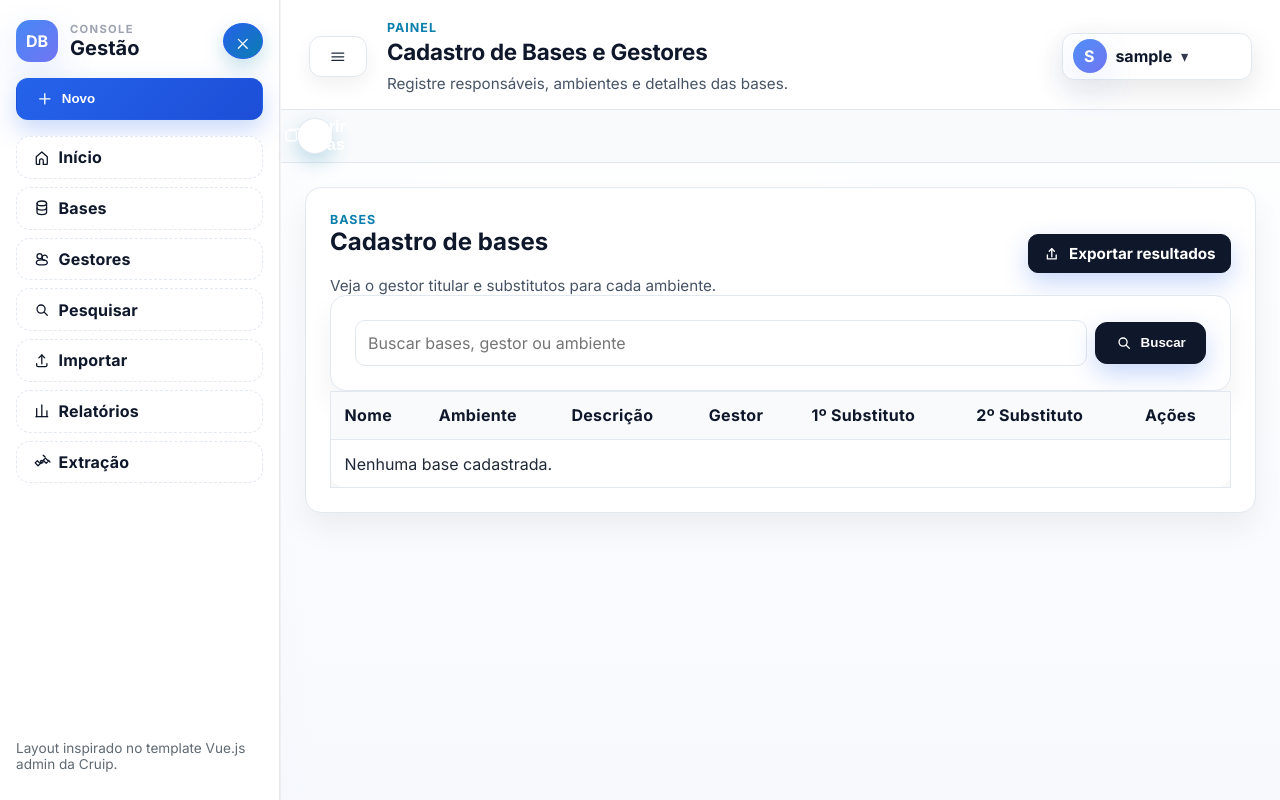
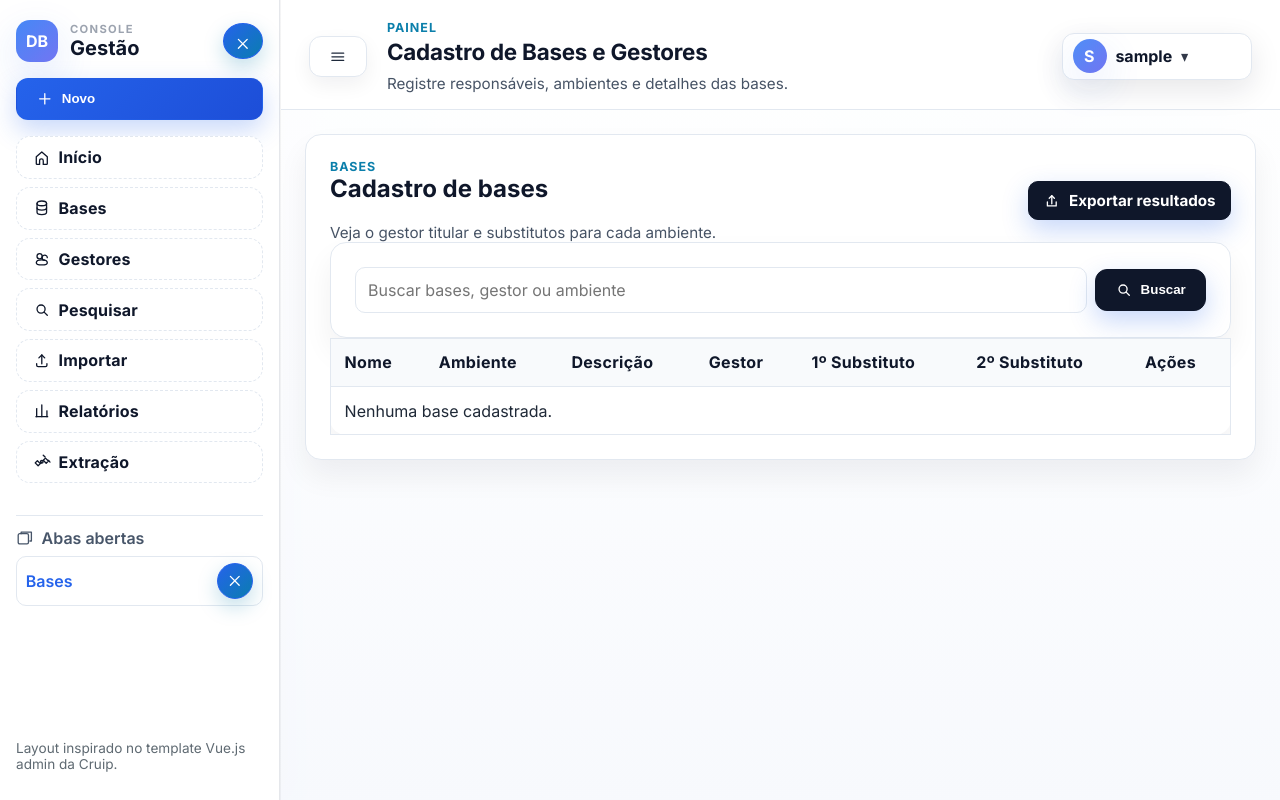
Before and after one commit to leandrojtv/Arquivos, a Flask app: page /bases in a window 1280 px wide. Run offline with Flask 3, Linux system fonts and the light colour scheme; the visitor is signed in with stand-in values (Sample User, id 1); data comes from the database, SQL or seed files in the repository; data that the repository does not hold is empty.

Commit message:
Move open tab drawer into sidebar

```diff
--- a/static/style.css
+++ b/static/style.css
@@ -1667,45 +1667,46 @@ table td.compact {
 }
 
 .tab-drawer {
-  display: flex;
-  align-items: center;
-  gap: 0.75rem;
-  padding: 0.5rem 1rem;
-  background: #f8fafc;
-  border-bottom: 1px solid #e2e8f0;
-}
-
-.tab-drawer .drawer-toggle {
-  display: inline-flex;
-  align-items: center;
+  margin: 1rem 0;
+  padding-top: 0.75rem;
+  border-top: 1px solid #e2e8f0;
+}
+
+.tab-drawer-header {
+  display: flex;
+  align-items: center;
+  gap: 0.5rem;
+  color: #475569;
+  font-weight: 600;
+  margin-bottom: 0.5rem;
+}
+
+.tab-drawer-list {
+  display: flex;
+  flex-direction: column;
   gap: 0.35rem;
-  padding: 0.4rem 0.65rem;
-  border: 1px solid #e2e8f0;
-  border-radius: 999px;
-  background: #fff;
-}
-
-.tab-drawer-list {
-  display: flex;
-  flex-wrap: wrap;
-  gap: 0.5rem;
 }
 
 .tab-pill {
-  display: inline-flex;
-  align-items: center;
+  display: flex;
+  align-items: center;
+  justify-content: space-between;
   gap: 0.25rem;
-  padding: 0.35rem 0.6rem;
+  padding: 0.35rem 0.55rem;
   background: #fff;
   border: 1px solid #e2e8f0;
-  border-radius: 999px;
-  box-shadow: 0 1px 2px rgba(15, 23, 42, 0.05);
+  border-radius: 10px;
+  box-shadow: inset 0 1px 0 rgba(255, 255, 255, 0.6);
 }
 
 .tab-pill a {
   color: #0f172a;
   text-decoration: none;
   font-weight: 600;
+  flex: 1;
+  white-space: nowrap;
+  overflow: hidden;
+  text-overflow: ellipsis;
 }
 
 .tab-pill a.active {
@@ -1713,15 +1714,7 @@ table td.compact {
 }
 
 .tab-pill .icon-button {
-  padding: 0.2rem;
-}
-
-.tab-drawer.open {
-  position: relative;
-}
-
-.tab-drawer:not(.open) .tab-drawer-list {
-  display: none;
+  padding: 0.1rem;
 }
 
 @media (max-width: 640px) {
--- a/templates/base.html
+++ b/templates/base.html
@@ -36,6 +36,13 @@
           <a class="button nav-button ghost" href="{{ url_for('reports') }}"><svg class="icon"><use href="#icon-chart"></use></svg><span>Relatórios</span></a>
           <a class="button nav-button ghost" href="{{ url_for('extraction_menu') }}"><svg class="icon"><use href="#icon-satellite"></use></svg><span>Extração</span></a>
         </nav>
+        <div class="tab-drawer" id="tabDrawer" aria-label="Páginas abertas">
+          <div class="tab-drawer-header">
+            <svg class="icon"><use href="#icon-tabs"></use></svg>
+            <span>Abas abertas</span>
+          </div>
+          <div class="tab-drawer-list" id="tabDrawerList"></div>
+        </div>
         <div class="sidebar-footer">
           <p class="muted">Layout inspirado no template Vue.js admin da Cruip.</p>
         </div>
@@ -74,15 +81,6 @@
             {% endif %}
           </div>
         </header>
-        {% if session.get('user') %}
-        <div class="tab-drawer" id="tabDrawer" aria-label="Páginas abertas">
-          <button class="icon-button ghost drawer-toggle" type="button" aria-expanded="false" aria-controls="tabDrawerList">
-            <svg class="icon"><use href="#icon-tabs"></use></svg>
-            <span class="toggle-text">Abrir abas</span>
-          </button>
-          <div class="tab-drawer-list" id="tabDrawerList"></div>
-        </div>
-        {% endif %}
     {% if session.get('user') %}
     <div class="modal-overlay" id="novo-modal" aria-hidden="true">
       <div class="modal-card" role="dialog" aria-modal="true" aria-labelledby="novo-title">
@@ -196,7 +194,6 @@
         const tabsKey = 'app-open-tabs';
         const drawer = document.getElementById('tabDrawer');
         const drawerList = document.getElementById('tabDrawerList');
-        const drawerToggle = drawer?.querySelector('.drawer-toggle');
         const getPageTitle = () => document.body.dataset.pageTitle || document.title;
         const getPageUrl = () => document.body.dataset.pageUrl || window.location.pathname;
 
@@ -254,20 +251,9 @@
           });
         };
 
-        const setupDrawerToggle = () => {
-          if (!drawer || !drawerToggle) return;
-          drawerToggle.addEventListener('click', () => {
-            const open = drawer.classList.toggle('open');
-            drawerToggle.setAttribute('aria-expanded', open ? 'true' : 'false');
-            const label = drawerToggle.querySelector('.toggle-text');
-            if (label) label.textContent = open ? 'Fechar abas' : 'Abrir abas';
-          });
-        };
-
         syncCurrentTab();
         renderTabs();
         wireNavLinks();
-        setupDrawerToggle();
     </script>
     {% endif %}
     <svg xmlns="http://www.w3.org/2000/svg" style="display:none">
```
